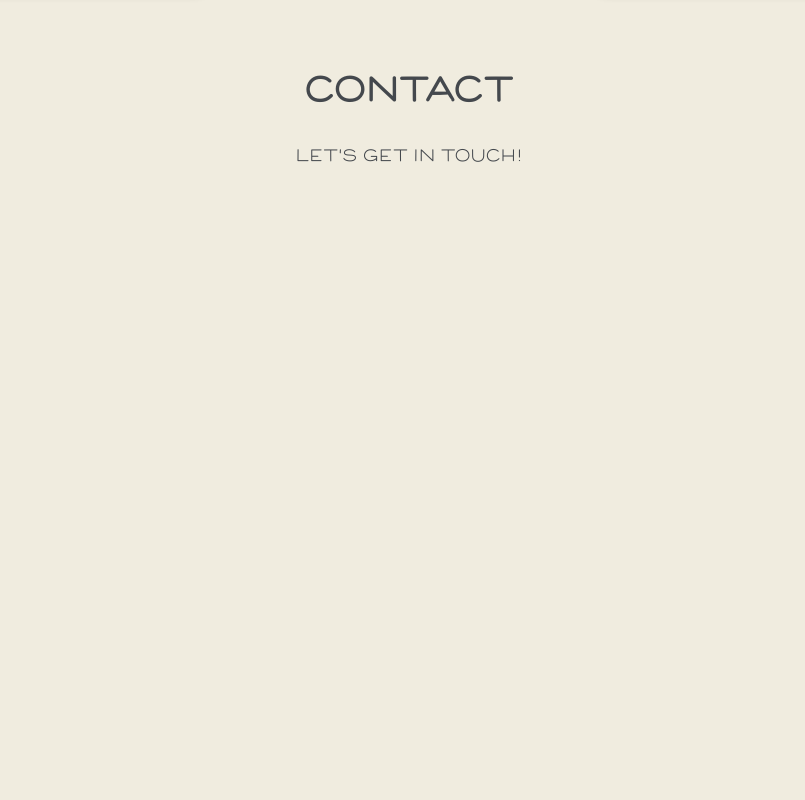
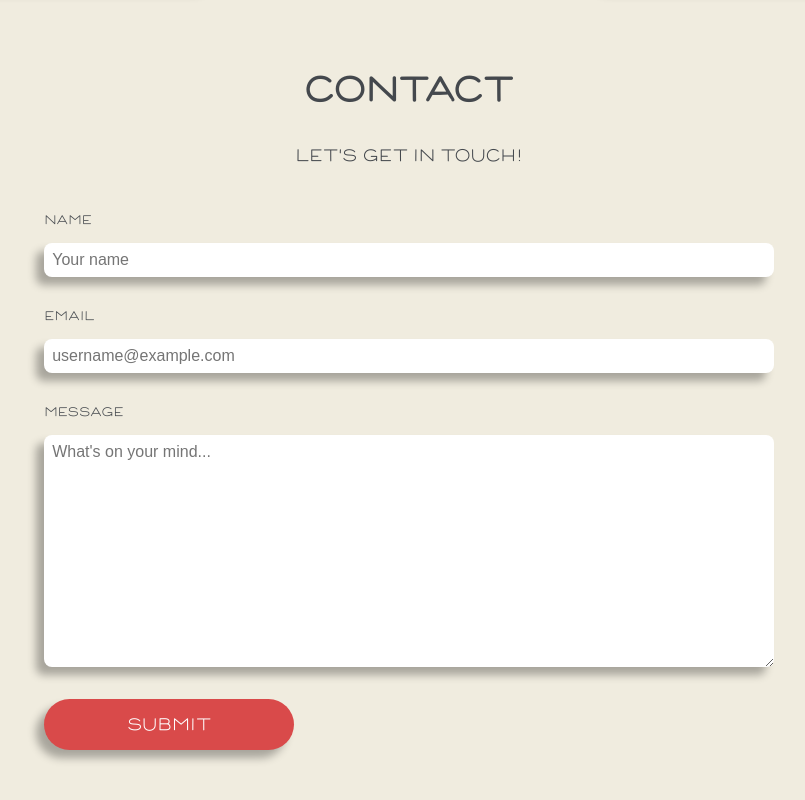
Before and after one commit to mikelee/portfolio-next, a Next.js app: page / in a window 1280 px wide. Shown: the part 2472-3272 px from the top of the page, without its empty margins (231-1036 px from the left). Built offline with nearby package versions, Linux system fonts and the light colour scheme.

Commit message:
Remove autoFocus from form input and add back ContactForm

```diff
--- a/app/sections/contact/contact.tsx
+++ b/app/sections/contact/contact.tsx
@@ -7,11 +7,11 @@ import ContactForm from '../../../components/contact-form/contact-form';
 
 const Contact = () => (
     <>
-        {/* <Script src='https://www.google.com/recaptcha/api.js' /> */}
+        <Script src='https://www.google.com/recaptcha/api.js' />
         <div id='contact' className={styles['contact']}>
             <h1>Contact</h1>
             <p>Let&apos;s get in touch!</p>
-            {/* <ContactForm /> */}
+            <ContactForm />
         </div>
     </>
 );
--- a/components/contact-form/contact-form.tsx
+++ b/components/contact-form/contact-form.tsx
@@ -1,29 +1,29 @@
-// 'use client'
+'use client'
 
 import { useEffect, useRef } from 'react';
 
 import styles from './contact-form.module.scss';
 
-// declare global {
-//     interface Window {
-//         onSubmit: (token: string) => Promise<void>
-//     }
-// }
+declare global {
+    interface Window {
+        onSubmit: (token: string) => Promise<void>
+    }
+}
 
 const ContactForm = () => {
-    // const formRef = useRef<HTMLFormElement>(null);
+    const formRef = useRef<HTMLFormElement>(null);
 
-    // useEffect(() => {
-    //     (window).onSubmit = async function(token: string) {
-    //         const requiredFieldsValid = areRequiredFieldsValid();
+    useEffect(() => {
+        (window).onSubmit = async function(token: string) {
+            const requiredFieldsValid = areRequiredFieldsValid();
 
-    //         if (requiredFieldsValid) {
-    //             formRef.current?.submit();
-    //         } else {
-    //             (window as any).grecaptcha.reset();
-    //         }
-    //     }
-    // }, [formRef]);
+            if (requiredFieldsValid) {
+                formRef.current?.submit();
+            } else {
+                (window as any).grecaptcha.reset();
+            }
+        }
+    }, [formRef]);
 
     const areRequiredFieldsValid = () => {
         const requiredElements = document.querySelectorAll("[required]");
@@ -38,9 +38,9 @@ const ContactForm = () => {
         return true;
     }
     return (
-        <form className={styles['contact-form']}  action={'https://usebasin.com/f/e94fc554851b'} method='POST' >
+        <form className={styles['contact-form']} ref={formRef} action={'https://usebasin.com/f/e94fc554851b'} method='POST' >
             <label htmlFor='name'>Name</label>
-            <input type='text' name='name' placeholder='Your name' required autoFocus />
+            <input type='text' name='name' placeholder='Your name' required />
             <label htmlFor='email'>Email</label>
             <input type='email' name='email' placeholder='username@example.com' required />
             <label htmlFor='message'>Message</label>
```
